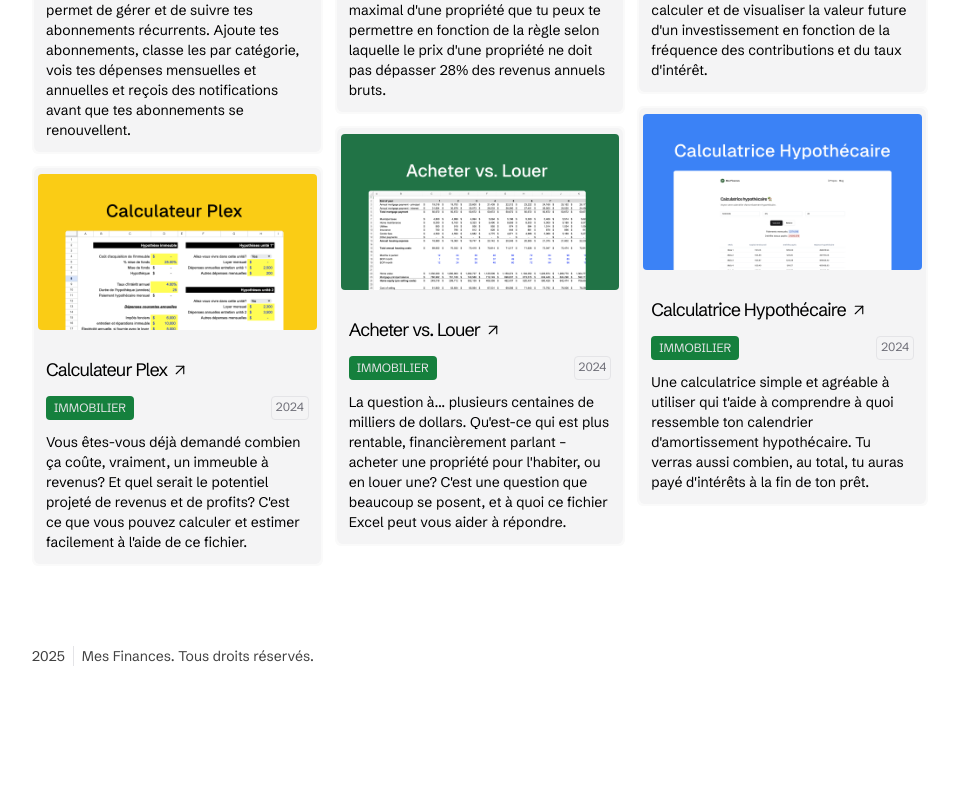
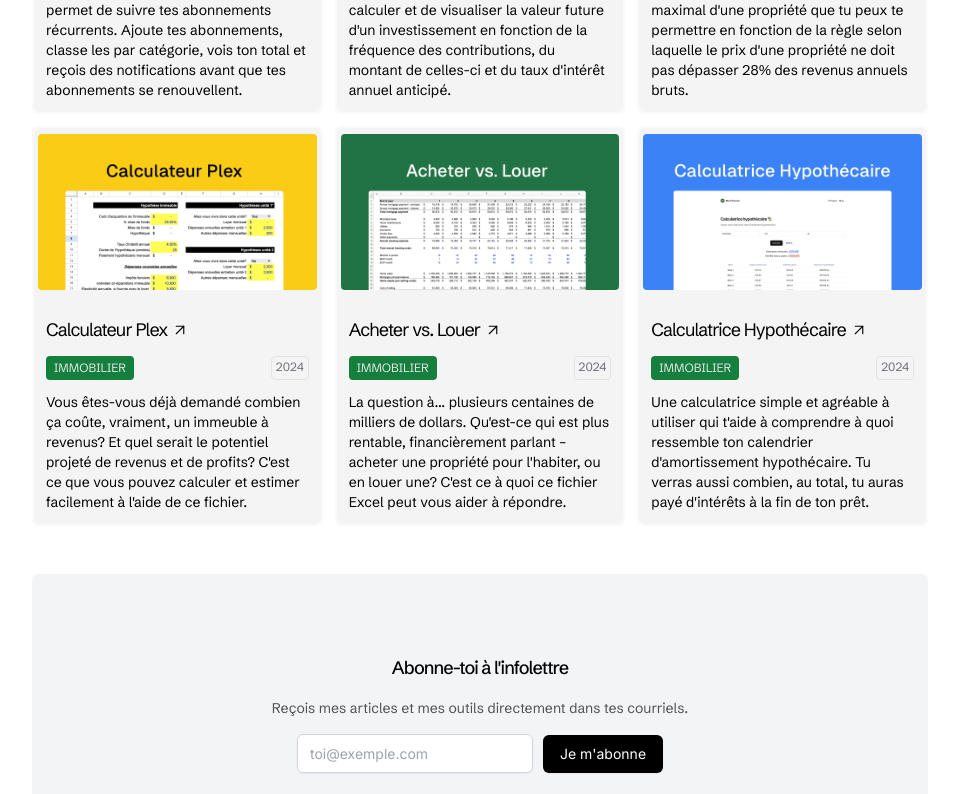
Before and after one commit to samlafontaine/mesfinances, a Next.js app: page / in a window 1280 px wide. Shown: the part 646-1440 px from the top of the page, without its empty margins (160-1113 px from the left). Before the commit the page ends 1360 px from the top, so only its background shows below. Built offline with nearby package versions, Linux system fonts and the light colour scheme.

Commit message:
added newsletter

```diff
--- a/app/blog/page.tsx
+++ b/app/blog/page.tsx
@@ -1,5 +1,6 @@
 import Link from "next/link";
 import { getAllPosts } from "@/lib/api";
+import { Newsletter } from "../components/newsletter";
 
 export default async function Page() {
   const posts = await getAllPosts();
@@ -31,6 +32,7 @@ export default async function Page() {
           );
         })}
       </ul>
+      <Newsletter />
     </div>
   );
 }
--- a/app/components/footer.tsx
+++ b/app/components/footer.tsx
@@ -3,7 +3,7 @@ import { Separator } from "@/components/ui/separator";
 export function Footer() {
   return (
     <section>
-      <footer className="mt-20">
+      <footer className="mt-12">
         <div className="flex flex-row items-center justify-between">
           <div className="flex h-5 items-center space-x-2 text-sm">
             <p className="prose prose-neutral text-sm dark:text-white/80">
--- /dev/null
+++ b/app/components/newsletter.tsx
@@ -0,0 +1,142 @@
+export function Newsletter() {
+  return (
+    <div className="my-12 py-20 bg-gray-100 rounded-md">
+      <div className="flex flex-col items-center space-y-4">
+        <h3 className="text-lg font-medium">Abonne-toi à l'infolettre</h3>
+        <p className="text-sm text-neutral-600 dark:text-neutral-400 text-center">
+          Reçois mes articles et mes outils directement dans tes courriels.
+        </p>
+        <div
+          dangerouslySetInnerHTML={{
+            __html: `
+          <style>@import url('https://fonts.googleapis.com/css2?family=Inter&display=swap');</style>
+          <div class="newsletter-form-container">
+            <form class="newsletter-form" action="https://app.loops.so/api/newsletter-form/cm6my2mby00h8xs71fqbzooe5" method="POST" style="display: flex; flex-direction: row; align-items: center; justify-content: center; width: 100%;">
+              <input class="newsletter-form-input" name="newsletter-form-input" type="email" placeholder="toi@exemple.com" required style="font-family: Inter, sans-serif; color: rgb(0, 0, 0); font-size: 14px; margin: 0px 10px 0px 0px; width: 100%; max-width: 300px; min-width: 100px; background: rgb(255, 255, 255); border: 1px solid rgb(209, 213, 219); box-sizing: border-box; box-shadow: rgba(0, 0, 0, 0.05) 0px 1px 2px; border-radius: 6px; padding: 8px 12px;">
+              <button type="submit" class="newsletter-form-button" style="background: rgb(0, 0, 0); font-size: 14px; color: rgb(255, 255, 255); font-family: Inter, sans-serif; display: flex; width: min-content; max-width: 300px; white-space: nowrap; height: 38px; align-items: center; justify-content: center; flex-direction: row; padding: 9px 17px; box-shadow: rgba(0, 0, 0, 0.05) 0px 1px 2px; border-radius: 6px; text-align: center; font-style: normal; font-weight: 500; line-height: 20px; border: none; cursor: pointer;">Je m'abonne</button>
+              <button type="button" class="newsletter-loading-button" style="background: rgb(0, 0, 0); font-size: 14px; color: rgb(255, 255, 255); font-family: Inter, sans-serif; display: none; width: min-content; max-width: 300px; white-space: nowrap; height: 38px; align-items: center; justify-content: center; flex-direction: row; padding: 9px 17px; box-shadow: rgba(0, 0, 0, 0.05) 0px 1px 2px; border-radius: 6px; text-align: center; font-style: normal; font-weight: 500; line-height: 20px; border: none; cursor: pointer;">Please wait...</button>
+            </form>
+            <div class="newsletter-success" style="display: none; align-items: center; justify-content: center; width: 100%;">
+              <p class="newsletter-success-message" style="font-family: Inter, sans-serif; color: rgb(0, 0, 0); font-size: 14px;">Merci :)</p>
+            </div>
+            <div class="newsletter-error" style="display: none; align-items: center; justify-content: center; width: 100%;">
+              <p class="newsletter-error-message" style="font-family: Inter, sans-serif; color: rgb(185, 28, 28); font-size: 14px;">Oops! Something went wrong, please try again</p>
+            </div>
+            <button class="newsletter-back-button" type="button" style="color:#6b7280;font: 14px, Inter, sans-serif;margin:10px auto;text-align:center;display:none;background:transparent;border:none;cursor:pointer" onmouseout="this.style.textDecoration='none'" onmouseover="this.style.textDecoration='underline'">&larr; Back</button>
+          </div>
+          `,
+          }}
+        />
+
+        {/* Loops Script */}
+        <script
+          dangerouslySetInnerHTML={{
+            __html: `
+            function submitHandler(event) {
+              event.preventDefault();
+              var container = event.target.parentNode;
+              var form = container.querySelector(".newsletter-form");
+              var formInput = container.querySelector(".newsletter-form-input");
+              var success = container.querySelector(".newsletter-success");
+              var errorContainer = container.querySelector(".newsletter-error");
+              var errorMessage = container.querySelector(".newsletter-error-message");
+              var backButton = container.querySelector(".newsletter-back-button");
+              var submitButton = container.querySelector(".newsletter-form-button");
+              var loadingButton = container.querySelector(".newsletter-loading-button");
+
+              const rateLimit = () => {
+                errorContainer.style.display = "flex";
+                errorMessage.innerText = "Too many signups, please try again in a little while";
+                submitButton.style.display = "none";
+                formInput.style.display = "none";
+                backButton.style.display = "block";
+              }
+
+              var time = new Date();
+              var timestamp = time.valueOf();
+              var previousTimestamp = localStorage.getItem("loops-form-timestamp");
+
+              if (previousTimestamp && Number(previousTimestamp) + 60000 > timestamp) {
+                rateLimit();
+                return;
+              }
+              localStorage.setItem("loops-form-timestamp", timestamp);
+
+              submitButton.style.display = "none";
+              loadingButton.style.display = "flex";
+
+              var formBody = "userGroup=&mailingLists=&email=" + encodeURIComponent(formInput.value);
+
+              fetch(event.target.action, {
+                method: "POST",
+                body: formBody,
+                headers: {
+                  "Content-Type": "application/x-www-form-urlencoded",
+                },
+              })
+                .then((res) => [res.ok, res.json(), res])
+                .then(([ok, dataPromise, res]) => {
+                  if (ok) {
+                    success.style.display = "flex";
+                    form.reset();
+                  } else {
+                    dataPromise.then(data => {
+                      errorContainer.style.display = "flex";
+                      errorMessage.innerText = data.message ? data.message : res.statusText;
+                    });
+                  }
+                })
+                .catch(error => {
+                  if (error.message === "Failed to fetch") {
+                    rateLimit();
+                    return;
+                  }
+                  errorContainer.style.display = "flex";
+                  if (error.message) errorMessage.innerText = error.message;
+                  localStorage.setItem("loops-form-timestamp", '');
+                })
+                .finally(() => {
+                  formInput.style.display = "none";
+                  loadingButton.style.display = "none";
+                  backButton.style.display = "block";
+                });
+            }
+
+            function resetFormHandler(event) {
+              var container = event.target.parentNode;
+              var formInput = container.querySelector(".newsletter-form-input");
+              var success = container.querySelector(".newsletter-success");
+              var errorContainer = container.querySelector(".newsletter-error");
+              var errorMessage = container.querySelector(".newsletter-error-message");
+              var backButton = container.querySelector(".newsletter-back-button");
+              var submitButton = container.querySelector(".newsletter-form-button");
+
+              success.style.display = "none";
+              errorContainer.style.display = "none";
+              errorMessage.innerText = "Oops! Something went wrong, please try again";
+              backButton.style.display = "none";
+              formInput.style.display = "flex";
+              submitButton.style.display = "flex";
+            }
+
+            var formContainers = document.getElementsByClassName("newsletter-form-container");
+
+            for (var i = 0; i < formContainers.length; i++) {
+              var formContainer = formContainers[i]
+              var handlersAdded = formContainer.classList.contains('newsletter-handlers-added')
+              if (handlersAdded) continue;
+              formContainer
+                .querySelector(".newsletter-form")
+                .addEventListener("submit", submitHandler);
+              formContainer
+                .querySelector(".newsletter-back-button")
+                .addEventListener("click", resetFormHandler);
+              formContainer.classList.add("newsletter-handlers-added");
+            }
+          `,
+          }}
+        />
+      </div>
+    </div>
+  );
+}
--- a/app/page.tsx
+++ b/app/page.tsx
@@ -1,4 +1,5 @@
 import Thumbnail from "./components/thumbnail";
+import { Newsletter } from "./components/newsletter";
 
 export default function Home() {
   return (
@@ -12,18 +13,39 @@ export default function Home() {
           meilleures décisions financières.
         </p>
       </div>
-      <div className="grid md:grid-cols-3 gap-3">
-        <div className="flex flex-col gap-3">
+      <div className="grid grid-cols-1 md:grid-cols-3 gap-3">
         <Thumbnail
           link="https://recurwise.com"
           title="Recurwise"
           imageSrc="/recurwise-logo.png"
           alt="Recurwise"
-            description="Recurwise est une application qui te permet de gérer et de suivre tes abonnements récurrents.
-            Ajoute tes abonnements, classe les par catégorie, vois tes dépenses mensuelles et annuelles et
+          description="Recurwise est une application qui te permet de suivre tes abonnements récurrents.
+          Ajoute tes abonnements, classe les par catégorie, vois ton total et
           reçois des notifications avant que tes abonnements se renouvellent."
           year="2025"
           tag="Finances personnelles"
+        />
+        <Thumbnail
+          link="/outils/interets-composes"
+          title="Intérêts composés"
+          imageSrc="/interets-composes.png"
+          alt="Intérêts composés"
+          description="Une calculatrice simple qui te permet de calculer et de visualiser
+          la valeur future d'un investissement en fonction de la fréquence des contributions, du montant de celles-ci
+           et du taux d'intérêt annuel anticipé."
+          year="2025"
+          tag="Finances personnelles"
+        />
+        <Thumbnail
+          link="/outils/calculateur-accessibilite"
+          title="Accessibilité immobilière"
+          imageSrc="/accessibilite.png"
+          alt="Calculateur Accessibilité"
+          description="Ce calculateur t'aide à calculer le prix maximal d'une
+          propriété que tu peux te permettre en fonction de la règle selon
+          laquelle le prix d'une propriété ne doit pas dépasser 28% des revenus annuels bruts."
+          year="2025"
+          tag="Immobilier"
         />
         <Thumbnail
           link="/outils/calculateur-plex"
@@ -36,20 +58,6 @@ export default function Home() {
           year="2024"
           tag="Immobilier"
         />
-        </div>
-
-        <div className="flex flex-col gap-3">
-          <Thumbnail
-            link="/outils/calculateur-accessibilite"
-            title="Accessibilité immobilière"
-            imageSrc="/accessibilite.png"
-            alt="Calculateur Accessibilité"
-            description="Ce calculateur t'aide à calculer le prix maximal d'une
-            propriété que tu peux te permettre en fonction de la règle selon
-            laquelle le prix d'une propriété ne doit pas dépasser 28% des revenus annuels bruts."
-            year="2025"
-            tag="Immobilier"
-          />
         <Thumbnail
           link="/outils/acheter-vs-louer"
           title="Acheter vs. Louer"
@@ -57,23 +65,11 @@ export default function Home() {
           alt="Calculateur Acheter vs. Louer"
           description="La question à... plusieurs centaines de milliers de dollars.
           Qu'est-ce qui est plus rentable, financièrement parlant – acheter une propriété pour l'habiter, ou en louer une?
-          C'est une question que beaucoup se posent, et à quoi ce fichier Excel peut vous aider à répondre. "
+          C'est ce à quoi ce fichier Excel peut vous aider à répondre. "
           year="2024"
           tag="Immobilier"
         />
-        </div>
 
-        <div className="flex flex-col gap-3">
-          <Thumbnail
-            link="/outils/interets-composes"
-            title="Intérêts composés"
-            imageSrc="/interets-composes.png"
-            alt="Intérêts composés"
-            description="Une calculatrice simple qui te permet de calculer et de visualiser
-            la valeur future d'un investissement en fonction de la fréquence des contributions et du taux d'intérêt."
-            year="2025"
-            tag="Finances personnelles"
-          />
         <Thumbnail
           link="/outils/calculatrice-hypothecaire"
           title="Calculatrice Hypothécaire"
@@ -86,7 +82,7 @@ export default function Home() {
           tag="Immobilier"
         />
       </div>
-      </div>
+      <Newsletter />
     </div>
   );
 }
```
Lines whose indentation alone changed are shown as unchanged.
